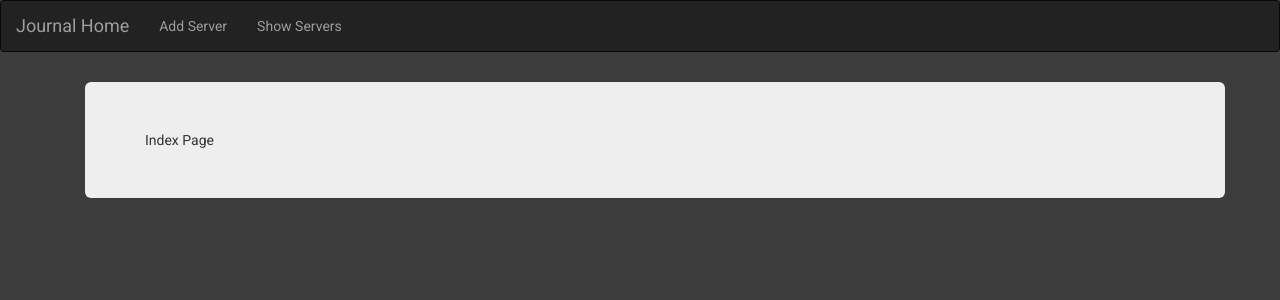
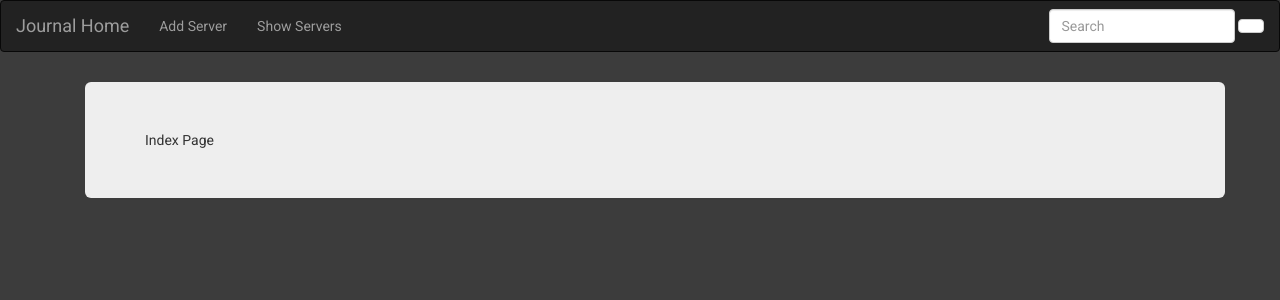
Before and after one commit to nirbo/journal, a Django app: page /journal/ in a window 1280 px wide. Shown: the top 300 px of the page. Run offline with Django 3.2, Linux system fonts and the light colour scheme; some libraries are stand-ins or nearby versions.

Commit message:
Implemented general database search, available from anywhere in the application.

```diff
--- a/journal/forms.py
+++ b/journal/forms.py
@@ -63,6 +63,7 @@ class AddServerForm(forms.ModelForm):
 
     def query_entire_db(self):
         return list(Server.objects.all().values())
+
 
 class EditServerForm(forms.ModelForm):
     class Meta:
--- a/journal/models.py
+++ b/journal/models.py
@@ -3,10 +3,10 @@ from django.db import models
 
 class Server(models.Model):
     name = models.CharField(max_length=64, unique=True)
-    mgmt_IP = models.GenericIPAddressField(blank=False, unique=True, null=False, protocol='both')
-    data_IP_1 = models.GenericIPAddressField(blank=False, unique=True, null=False, protocol='both')
+    mgmt_IP = models.GenericIPAddressField(blank=False, unique=True, null=False, protocol='both', default='')
+    data_IP_1 = models.GenericIPAddressField(blank=False, unique=True, null=False, protocol='both', default='')
     data_IP_2 = models.GenericIPAddressField(blank=True, unique=True, null=True, protocol='both')
-    bmc_IP = models.GenericIPAddressField(blank=False, unique=True, null=False, protocol='both')
+    bmc_IP = models.GenericIPAddressField(blank=False, unique=True, null=False, protocol='both', default='')
     owner = models.ForeignKey('Owner')
     location = models.ForeignKey('Location')
 
--- a/journal/tables.py
+++ b/journal/tables.py
@@ -7,3 +7,4 @@ class ServerTable(tables.Table):
         model = Server
         attrs = {'class': 'table table-striped table-bordered table-hover'}
         per_page = 25
+        empty_text = "No servers were found."
--- a/journal/urls.py
+++ b/journal/urls.py
@@ -7,6 +7,7 @@ urlpatterns = [
     url(r'^$', views.index, name='index'),
     url(r'^add_server/$', views.add_server_form_view, name='add_server_form'),
     url(r'^show_servers/', views.show_servers, name='show_servers'),
+    url(r'^search/$', views.search, name='search'),
     url(r'^editServer/(?P<id>\d+)$', views.edit_server_form_view, name='edit_server_form'),
     url(r'^deleteServer/(?P<id>\d+)$', views.delete_server_form_view, name='delete_server_form'),
 ]
--- a/journal/views.py
+++ b/journal/views.py
@@ -16,8 +16,6 @@ def add_server_form_view(request):
         if add_server_form.is_valid():
             add_server_form.save(commit=True)
             return redirect('/journal/show_servers/')
-        else:
-            print(add_server_form.errors)
     else:
         add_server_form = AddServerForm()
 
@@ -55,3 +53,34 @@ def edit_server_form_view(request, id):
                'id': id}
 
     return render(request, 'journal/edit_server.html', context)
+
+
+def search(request):
+    if request.method == 'POST':
+        servers = Server.objects.all()
+        owners = Owner.objects.all()
+        locations = Location.objects.all()
+        search_pattern = request.POST.get('search', None)
+        table_data = set()
+
+        for server in servers.values():
+            server_values = []
+
+            for key, value in server.items():
+                if 'owner' in key:
+                    server_values.append(list(owners.filter(id=value))[-1].owner_name)
+                elif 'location' in key:
+                    server_values.append(list(locations.filter(id=value))[-1].physical_location)
+                else:
+                    server_values.append(value)
+
+            for value in server_values:
+                if search_pattern.lower() in str(value).lower():
+                    table_data.add(server_values[0])
+
+        table = ServerTable(servers.filter(id__in=list(table_data)).order_by('name'))
+        RequestConfig(request).configure(table)
+        context = {'search_results': table,
+                   'search_term': search_pattern}
+
+        return render(request, 'journal/search.html', context)
--- a/journal_project/settings.py
+++ b/journal_project/settings.py
@@ -122,7 +122,6 @@ USE_L10N = True
 
 USE_TZ = True
 
-
 # Static files (CSS, JavaScript, Images)
 # https://docs.djangoproject.com/en/1.10/howto/static-files/
 
--- a/templates/journal/base.html
+++ b/templates/journal/base.html
@@ -1,5 +1,6 @@
 <!DOCTYPE html>
 {% load staticfiles %}
+{% load bootstrap3 %}
 <html lang="en">
 <head>
     <meta charset="UTF-8">
@@ -30,6 +31,17 @@
                     <a class="nav-link" href="{% url 'journal:show_servers' %}">Show Servers</a>
                 </li>
             </ul>
+            <ul class="nav navbar-nav navbar-right">
+                <form class="navbar-form navbar-left navbar-input-group" id="search-form" method="POST" role="search" action="{% url 'journal:search' %}">
+                    {% csrf_token %}
+                    <div class="form-group">
+                        <input class="form-control" type="text" name="search" placeholder="Search" value="{{ search_term }}">
+                        <button class="btn btn-default" type="submit">
+                            {% bootstrap_icon "search" %}
+                        </button>
+                    </div>
+                </form>
+            </ul>
         </div>
     </nav>
 
```
Also changed, not shown: static/css/search.css (added, +9 -0 lines), templates/journal/search.html (added, +17 -0 lines), db.sqlite3, journal/migrations/0002_auto_20170628_1218.py (added).
